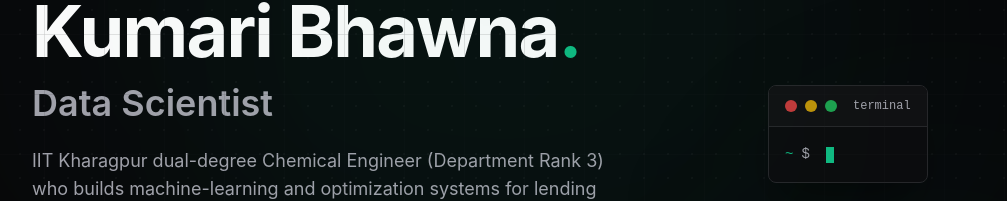
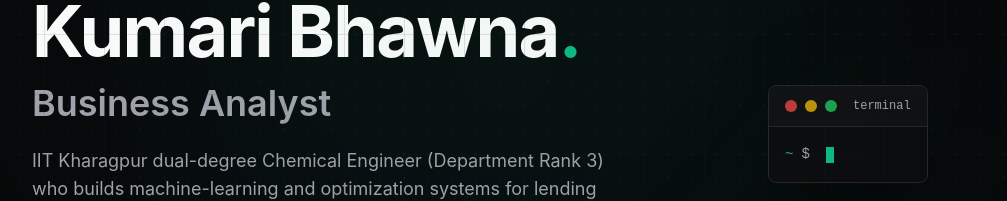
Before and after one commit to kri-bhawna/bhawna-portfolio, a Next.js app: page / in a window 1280 px wide. Shown: the part 266-467 px from the top of the page, without its empty margins (136-1143 px from the left). Built offline with nearby package versions, Linux system fonts and the light colour scheme; no server answers.

Commit message:
Update content.ts

```diff
--- a/src/data/content.ts
+++ b/src/data/content.ts
@@ -20,7 +20,7 @@ export const siteConfig = {
 export const heroData = {
   greeting: "Hi, I'm",
   name: "Kumari Bhawna",
-  title: "Data Scientist",
+  title: "Business Analyst",
   tagline:
     "IIT Kharagpur dual-degree Chemical Engineer (Department Rank 3) who builds machine-learning and optimization systems for lending operations, health research, and process design.",
   cta: {
@@ -30,7 +30,7 @@ export const heroData = {
   terminal: {
     command: "cat profile.json",
     output: `{
-  "role": "Data Scientist",
+  "role": "Business Analyst",
   "focus": ["ML", "Optimization", "SQL"],
   "recent": "Navi Technologies",
   "education": "IIT Kharagpur · 9.23",
```
